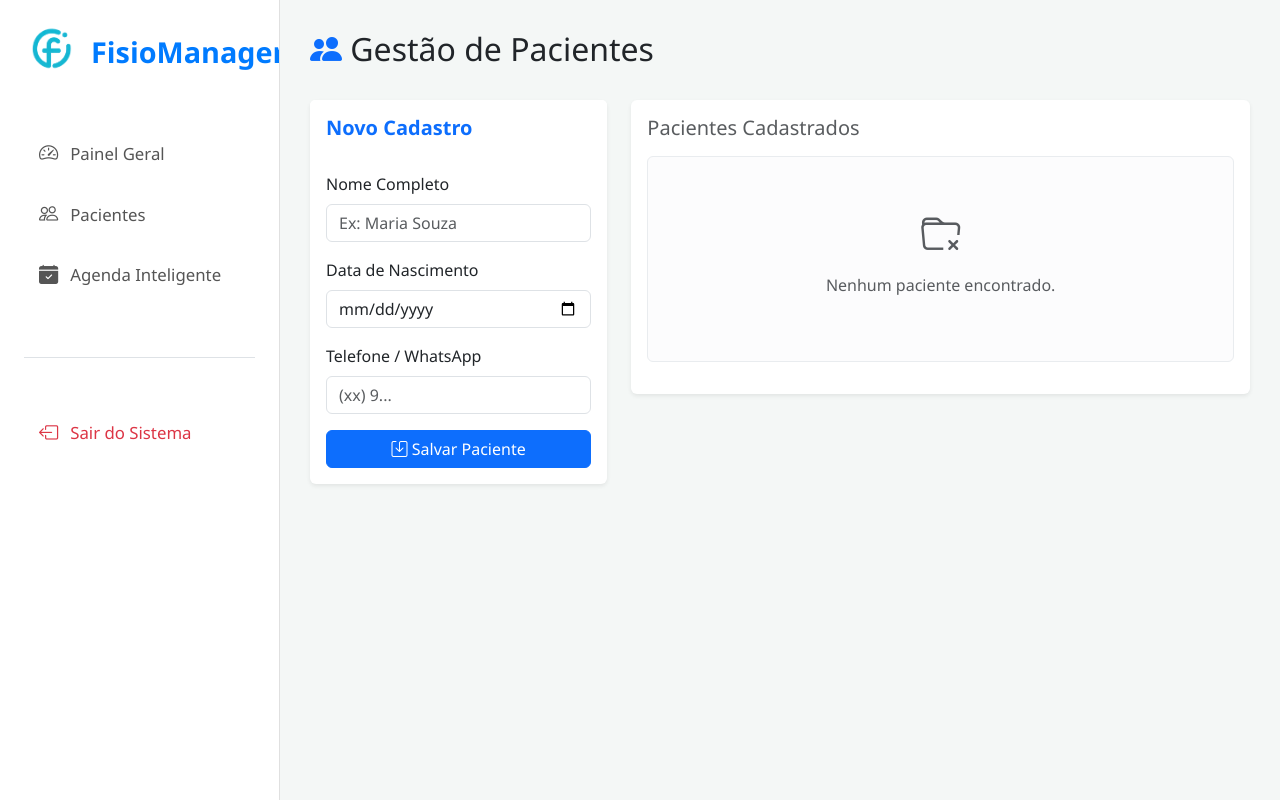
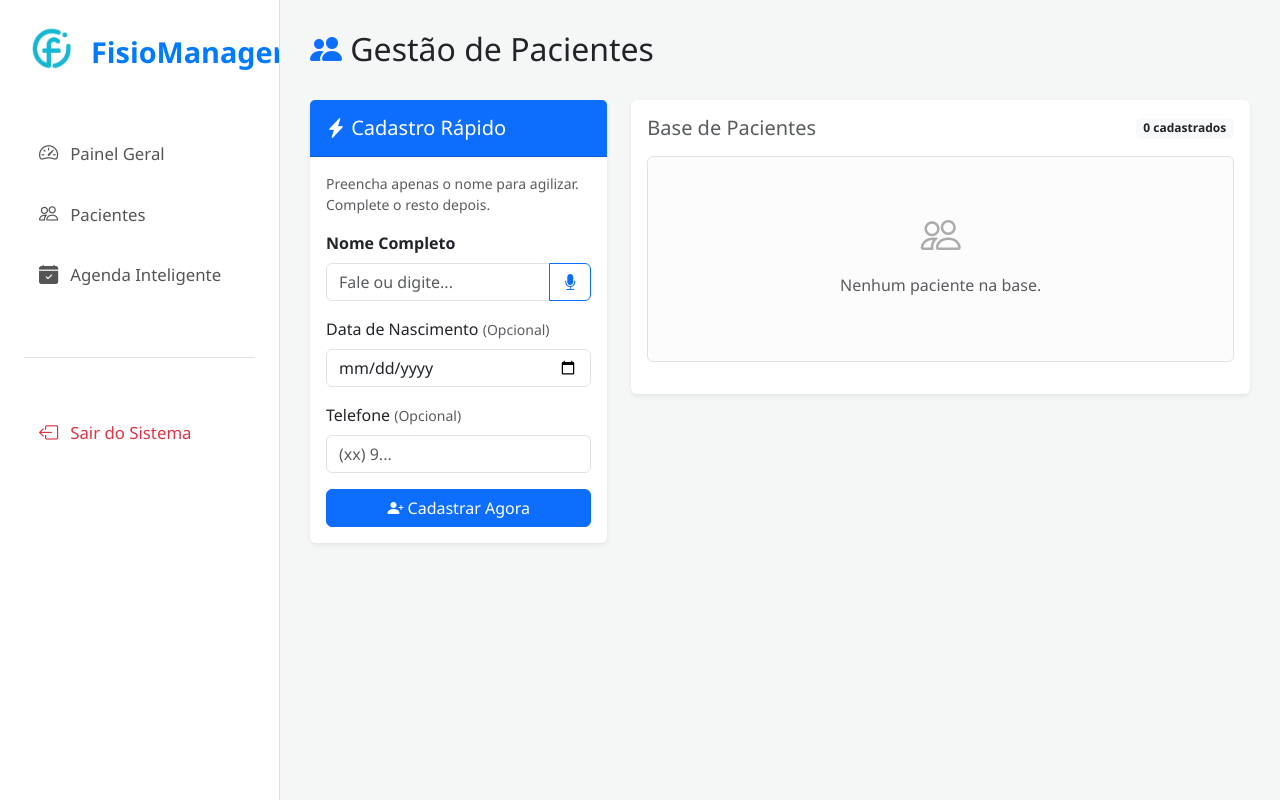
Before and after one commit to alvarohs84/FisioManager, a Flask app: template templates/pacientes.html in a window 1280 px wide. Run offline with Flask 3, Linux system fonts and the light colour scheme; the template is opened without the code that fills it, so the values that code supplies are empty; some libraries are stand-ins or nearby versions.

Commit message:
Cadastro rapido com voz

```diff
--- a/app.py
+++ b/app.py
@@ -71,16 +71,47 @@ def dashboard():
 @app.route('/pacientes', methods=['GET', 'POST'])
 def pacientes():
     if not session.get('logged_in'): return redirect(url_for('login'))
+
     conn = get_db_connection()
     cursor = conn.cursor()
+
     if request.method == 'POST':
+        nome = request.form['nome']
+        nascimento = request.form['nascimento']
+        telefone = request.form['telefone']
+
+        # Lógica para aceitar Data Vazia (Cadastro Rápido)
+        if not nascimento:
+            nascimento = None # Envia NULL para o banco
+
         cursor.execute("INSERT INTO pacientes (nome, nascimento, telefone) VALUES (%s, %s, %s)",
-                       (request.form['nome'], request.form['nascimento'], request.form['telefone']))
+                       (nome, nascimento, telefone))
         conn.commit()
+
+    # Busca os dados
     cursor.execute("SELECT id, nome, nascimento, telefone FROM pacientes ORDER BY id DESC")
-    dados = cursor.fetchall()
+    dados_brutos = cursor.fetchall()
+
+    # Processa a idade para exibição
+    lista_pacientes = []
+    hoje = date.today()
+
+    for p in dados_brutos:
+        id_p, nome_p, nasc_p, tel_p = p
+
+        idade_calculada = "---"
+        if nasc_p:
+            try:
+                idade_int = hoje.year - nasc_p.year - ((hoje.month, hoje.day) < (nasc_p.month, nasc_p.day))
+                idade_calculada = f"{idade_int} anos"
+            except:
+                pass
+
+        lista_pacientes.append((id_p, nome_p, idade_calculada, tel_p))
+
     conn.close()
-    return render_template('pacientes.html', pacientes=dados)
+
+    return render_template('pacientes.html', pacientes=lista_pacientes)
 
 # --- ROTAS DA AGENDA (API) ---
 
--- a/templates/pacientes.html
+++ b/templates/pacientes.html
@@ -8,29 +8,36 @@
 <div class="row">
     <div class="col-md-4">
         <div class="card border-0 shadow-sm">
-            <div class="card-header bg-white border-bottom-0 pt-3">
-                <h5 class="text-primary fw-bold">Novo Cadastro</h5>
+            <div class="card-header bg-primary text-white pt-3 pb-3">
+                <h5 class="mb-0"><i class="bi bi-lightning-charge-fill"></i> Cadastro Rápido</h5>
             </div>
             <div class="card-body">
+                <p class="text-muted small mb-3">Preencha apenas o nome para agilizar. Complete o resto depois.</p>
+
                 <form method="POST">
                     <div class="mb-3">
-                        <label class="form-label">Nome Completo</label>
-                        <input type="text" name="nome" class="form-control" placeholder="Ex: Maria Souza" required>
+                        <label class="form-label fw-bold">Nome Completo</label>
+                        <div class="input-group">
+                            <input type="text" id="nomePaciente" name="nome" class="form-control" placeholder="Fale ou digite..." required>
+                            <button class="btn btn-outline-primary" type="button" id="btnVoiceName">
+                                <i class="bi bi-mic-fill"></i>
+                            </button>
+                        </div>
                     </div>
 
                     <div class="mb-3">
-                        <label class="form-label">Data de Nascimento</label>
-                        <input type="date" name="nascimento" class="form-control" required>
+                        <label class="form-label">Data de Nascimento <span class="text-muted small">(Opcional)</span></label>
+                        <input type="date" name="nascimento" class="form-control">
                     </div>
 
                     <div class="mb-3">
-                        <label class="form-label">Telefone / WhatsApp</label>
+                        <label class="form-label">Telefone <span class="text-muted small">(Opcional)</span></label>
                         <input type="text" name="telefone" class="form-control" placeholder="(xx) 9...">
                     </div>
 
                     <div class="d-grid">
                         <button type="submit" class="btn btn-primary">
-                            <i class="bi bi-save"></i> Salvar Paciente
+                            <i class="bi bi-person-plus-fill"></i> Cadastrar Agora
                         </button>
                     </div>
                 </form>
@@ -41,28 +48,35 @@
     <div class="col-md-8">
         <div class="card border-0 shadow-sm">
             <div class="card-body">
-                <h5 class="card-title mb-3 text-muted">Pacientes Cadastrados</h5>
+                <div class="d-flex justify-content-between align-items-center mb-3">
+                    <h5 class="card-title text-muted mb-0">Base de Pacientes</h5>
+                    <span class="badge bg-light text-dark">{{ pacientes|length }} cadastrados</span>
+                </div>
 
                 {% if pacientes %}
-                <div class="table-responsive">
+                <div class="table-responsive" style="max-height: 600px; overflow-y: auto;">
                     <table class="table table-hover align-middle">
-                        <thead class="table-light">
+                        <thead class="table-light sticky-top">
                             <tr>
-                                <th>ID</th>
                                 <th>Nome</th>
-                                <th>Idade (Calc)</th>
+                                <th>Idade</th>
                                 <th>Contato</th>
-                                <th class="text-end">Ações</th>
+                                <th class="text-end">Editar</th>
                             </tr>
                         </thead>
                         <tbody>
                             {% for p in pacientes %}
                             <tr>
-                                <td>{{ p[0] }}</td>
-                                <td class="fw-bold">{{ p[1] }}</td>
-                                <td><span class="badge bg-light text-dark border">{{ p[2] }}</span></td> <td>{{ p[3] }}</td>
+                                <td class="fw-bold text-primary">{{ p[1] }}</td> <td>
+                                    {% if p[2] != "---" %}
+                                        <span class="badge bg-success-subtle text-success-emphasis border border-success-subtle">{{ p[2] }}</span>
+                                    {% else %}
+                                        <span class="text-muted small">-</span>
+                                    {% endif %}
+                                </td>
+                                <td>{{ p[3] if p[3] else '' }}</td>
                                 <td class="text-end">
-                                    <button class="btn btn-sm btn-outline-primary"><i class="bi bi-pencil"></i></button>
+                                    <button class="btn btn-sm btn-light text-primary"><i class="bi bi-pencil-square"></i></button>
                                 </td>
                             </tr>
                             {% endfor %}
@@ -70,13 +84,62 @@
                     </table>
                 </div>
                 {% else %}
-                    <div class="alert alert-light text-center py-5">
-                        <i class="bi bi-folder-x fs-1 text-muted"></i>
-                        <p class="mt-2 text-muted">Nenhum paciente encontrado.</p>
+                    <div class="alert alert-light text-center py-5 border border-dashed">
+                        <i class="bi bi-people fs-1 text-muted opacity-50"></i>
+                        <p class="mt-2 text-muted">Nenhum paciente na base.</p>
                     </div>
                 {% endif %}
             </div>
         </div>
     </div>
 </div>
+
+<script>
+    // Script de Reconhecimento de Voz para o Nome
+    const btnVoiceName = document.getElementById('btnVoiceName');
+    const inputNome = document.getElementById('nomePaciente');
+
+    if ('webkitSpeechRecognition' in window) {
+        const recognition = new webkitSpeechRecognition();
+        recognition.lang = 'pt-BR';
+        recognition.continuous = false;
+
+        btnVoiceName.addEventListener('click', () => {
+            recognition.start();
+            btnVoiceName.classList.remove('btn-outline-primary');
+            btnVoiceName.classList.add('btn-danger'); // Fica vermelho gravando
+            btnVoiceName.innerHTML = '<i class="bi bi-record-circle-fill"></i>';
+        });
+
+        recognition.onresult = (event) => {
+            const transcript = event.results[0][0].transcript;
+            // Capitaliza a primeira letra de cada palavra (Estilo Nome Próprio)
+            const nomeFormatado = transcript.toLowerCase().replace(/(^\w{1})|(\s+\w{1})/g, letter => letter.toUpperCase());
+
+            inputNome.value = nomeFormatado;
+
+            // Restaura o botão
+            btnVoiceName.classList.remove('btn-danger');
+            btnVoiceName.classList.add('btn-outline-primary');
+            btnVoiceName.innerHTML = '<i class="bi bi-mic-fill"></i>';
+        };
+
+        recognition.onerror = () => {
+            btnVoiceName.classList.remove('btn-danger');
+            btnVoiceName.classList.add('btn-outline-primary');
+            btnVoiceName.innerHTML = '<i class="bi bi-mic-mute-fill"></i>';
+            alert("Não entendi. Tente novamente.");
+        };
+
+        recognition.onend = () => {
+            if(btnVoiceName.classList.contains('btn-danger')) {
+                 btnVoiceName.classList.remove('btn-danger');
+                 btnVoiceName.classList.add('btn-outline-primary');
+                 btnVoiceName.innerHTML = '<i class="bi bi-mic-fill"></i>';
+            }
+        };
+    } else {
+        btnVoiceName.style.display = 'none'; // Esconde se não suportado
+    }
+</script>
 {% endblock %}
```
